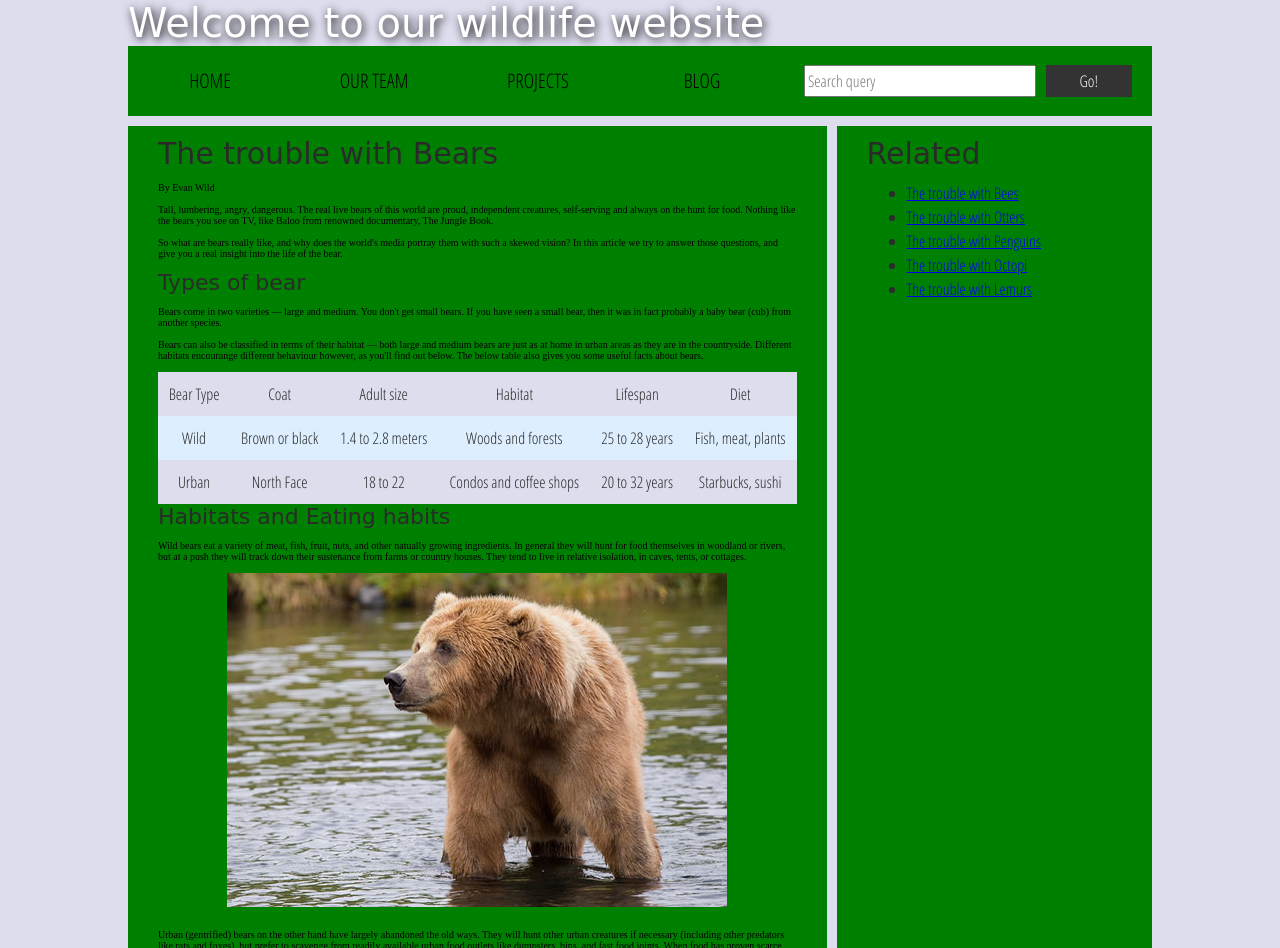
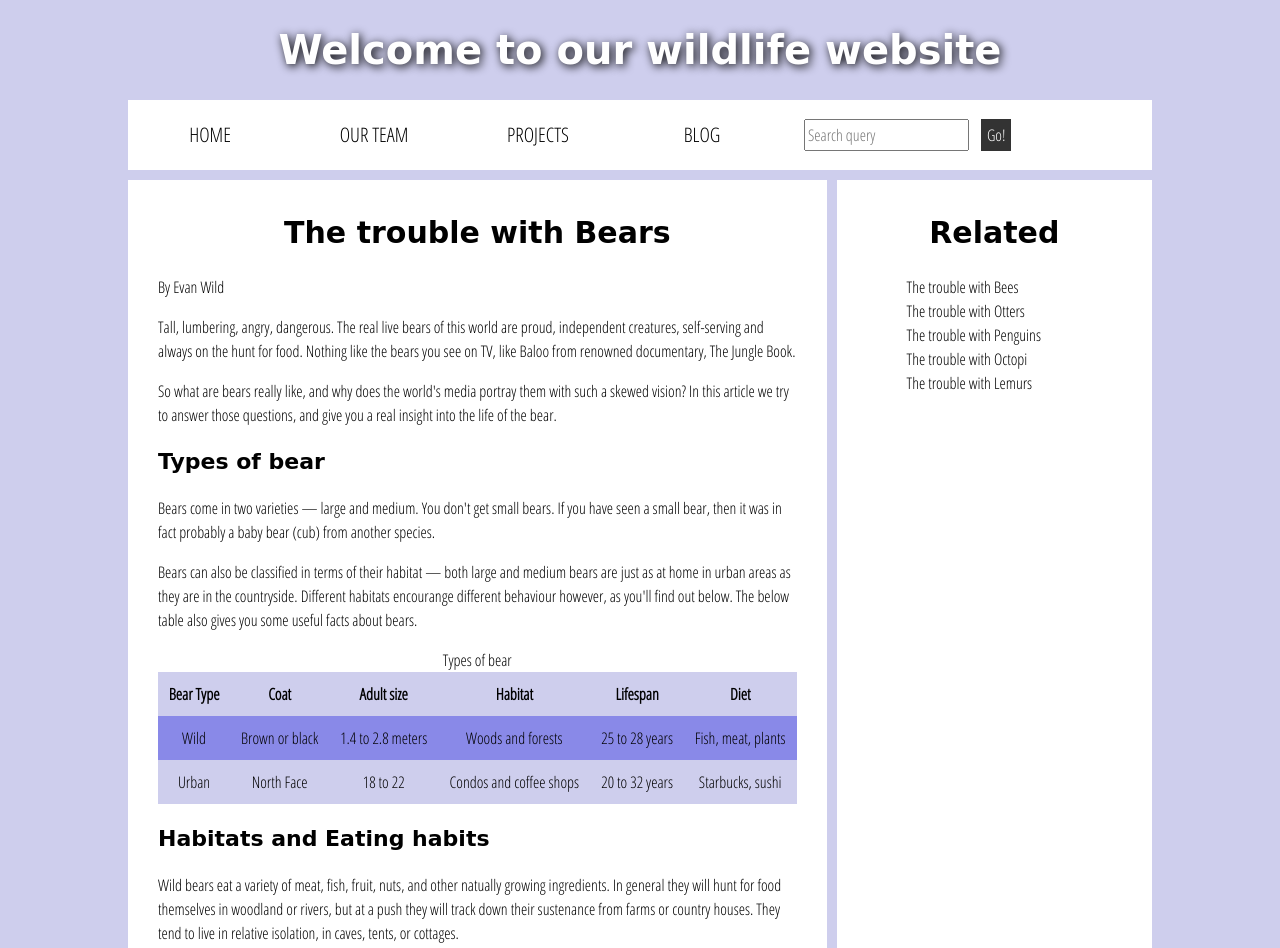
Before and after one commit to HSleidenIAT/imtue-weekopdracht-accessibility-Veracompagnr, a plain HTML site: page index.html in a window 1280 px wide. Shown: the top 948 px of the page. Drawn offline with Linux system fonts and the light colour scheme; a web font is replaced by a local one.

Commit message:
verbeterde versie van de website

```diff
--- a/index.html
+++ b/index.html
@@ -15,51 +15,45 @@
 
   <body>
     <div class="header">
-      <font size="7">Welcome to our wildlife website</font>
+      <h1>Welcome to our wildlife website</h1>
     </div>
 
-    <div class="nav">
+    <nav class="nav">
       <ul>
         <li><a href="#">Home</a></li>
         <li><a href="#">Our team</a></li>
         <li><a href="#">Projects</a></li>
         <li><a href="#">Blog</a></li>
       </ul>
-
       <form class="search">
-        <input type="search" name="q" placeholder="Search query">
+        <label for="zoekbalk">
+          <input type="search" name="search" placeholder="Search query">
           <input type="submit" value="Go!">
+        </label>
       </form>
-    </div>
+    </nav>
 
     <main>
       <article>
-        <font size="6">The trouble with Bears</font>
-        <br><br>
-        By Evan Wild
-        <br><br>
-        Tall, lumbering, angry, dangerous. The real live bears of this world are proud, independent creatures, self-serving and always on the hunt for food. Nothing like the bears you see on TV, like Baloo from renowned documentary, The Jungle Book.
-        <br><br>
-        So what are bears really like, and why does the world's media portray them with such a skewed vision? In this article we try to answer those questions, and give you a real insight into the life of the bear.
-        <br><br>
-        <font size="5">Types of bear</font>
-        <br><br>
-        Bears come in two varieties — large and medium. You don't get small bears. If you have seen a small bear, then it was in fact probably a baby bear (cub) from another species.
-        <br><br>
-        Bears can also be classified in terms of their habitat — both large and medium bears are just as at home in urban areas as they are in the countryside. Different habitats encourange different behaviour however, as you'll find out below. The below table also gives you some useful facts about bears.
-        <br><br>
+        <h2>The trouble with Bears</h2>
+        <p>By Evan Wild</p>
+        <p>Tall, lumbering, angry, dangerous. The real live bears of this world are proud, independent creatures, self-serving and always on the hunt for food. Nothing like the bears you see on TV, like Baloo from renowned documentary, The Jungle Book.</p>
+        <p>So what are bears really like, and why does the world's media portray them with such a skewed vision? In this article we try to answer those questions, and give you a real insight into the life of the bear.</p>
+
+        <h3>Types of bear</h3>
+        <p>Bears come in two varieties — large and medium. You don't get small bears. If you have seen a small bear, then it was in fact probably a baby bear (cub) from another species.</p>
+        <p>Bears can also be classified in terms of their habitat — both large and medium bears are just as at home in urban areas as they are in the countryside. Different habitats encourange different behaviour however, as you'll find out below. The below table also gives you some useful facts about bears.</p>
+
         <table>
-          <thead>
+          <caption>Types of bear</caption>
             <tr>
-              <td>Bear Type</td>
-              <td>Coat</td>
-              <td>Adult size</td>
-              <td>Habitat</td>
-              <td>Lifespan</td>
-              <td>Diet</td>
+              <th>Bear Type</td>
+              <th>Coat</td>
+              <th>Adult size</td>
+              <th>Habitat</td>
+              <th>Lifespan</td>
+              <th>Diet</td>
             </tr>
-          </thead>
-          <tbody>
             <tr>
               <td>Wild</td>
               <td>Brown or black</td>
@@ -76,83 +70,60 @@
               <td>20 to 32 years</td>
               <td>Starbucks, sushi</td>
             </tr>
-          </tbody>
         </table>
 
-        <font size="5">Habitats and Eating habits</font>
-        <br><br>
-        Wild bears eat a variety of meat, fish, fruit, nuts, and other natually growing ingredients. In general they will hunt for food themselves in woodland or rivers, but at a push they will track down their sustenance from farms or country houses. They tend to live in relative isolation, in caves, tents, or cottages.
-        <br><br>
-        <img src="media/wild-bear.jpg">
-        <br><br>
-        Urban (gentrified) bears on the other hand have largely abandoned the old ways. They will hunt other urban creatures if necessary (including other predators like rats and foxes), but prefer to scavenge from readily available urban food outlets like dumpsters, bins, and fast food joints. When food has proven scarce, urban bears have even been known to break into people's kitchens and steal essentials like baked beans, ready meals, and microwave ovens.
-        <br><br>
-        <img src="media/urban-bear.jpg">
-        <br><br>
-        Urban bears will sleep anywhere they can, from bus shelters and parks, to the toilets in McDonalds, to their own apartment.
-        <br><br>
-        <font size="5">Mating rituals</font>
-        <br><br>
-        Bears are romantic creatures by nature, and will naturally look for a mate that they can spend the rest of their lives with. They will woo a potential suitor by making their dwelling look attractive — for example with cave paintings or a bed of reeds in the case of a wild bear, and mood lighting and a Michael Bublé CD in the case of an urban bear.
+        <h3>Habitats and Eating habits</h3>
+        <p>Wild bears eat a variety of meat, fish, fruit, nuts, and other natually growing ingredients. In general they will hunt for food themselves in woodland or rivers, but at a push they will track down their sustenance from farms or country houses. They tend to live in relative isolation, in caves, tents, or cottages.</p>
+        <img src="media/wild-bear.jpg" alt="wild bear in the water">
+        <p>Urban (gentrified) bears on the other hand have largely abandoned the old ways. They will hunt other urban creatures if necessary (including other predators like rats and foxes), but prefer to scavenge from readily available urban food outlets like dumpsters, bins, and fast food joints. When food has proven scarce, urban bears have even been known to break into people's kitchens and steal essentials like baked beans, ready meals, and microwave ovens.</p>
+        <img src="media/urban-bear.jpg" alt="urban bear captive in a zoo">
+        <p>Urban bears will sleep anywhere they can, from bus shelters and parks, to the toilets in McDonalds, to their own apartment.</p>
 
+        <h3>Mating rituals</h3>
+        <p>Bears are romantic creatures by nature, and will naturally look for a mate that they can spend the rest of their lives with. They will woo a potential suitor by making their dwelling look attractive — for example with cave paintings or a bed of reeds in the case of a wild bear, and mood lighting and a Michael Bublé CD in the case of an urban bear.</p>
 
         <aside>
+          <h3>About the author</h3>
+          <p>Evan Wild is an unemployed plumber from Doncaster, who has been really "in to" wildlife since childhood. He once went to Chester Zoo on holiday, but got ill after eating a doner kebab.</p>
+          <p>He has never seen a bear, but once read a Daily Mail article about them, and thinks they sound cool.</p>
+        </aside>
 
-          <font size="5">About the author</font>
-        <br><br>
-          Evan Wild is an unemployed plumber from Doncaster, who has been really "in to" wildlife since childhood. He once went to Chester Zoo on holiday, but got ill after eating a doner kebab.
-        <br><br>
-          He has never seen a bear, but once read a Daily Mail article about them, and thinks they sound cool.
-
-        </aside>
         <section class="comments">
-          <div class="show-hide">Show comments</div>
-
+            <div class="show-hide"><a class="show-hide" href="#">Show comments</a></div>
             <div class="comment-wrapper">
-
-            <font size="6">Add comment</font>
-
+              <h2>Add comment</h2>
               <form class="comment-form">
                 <div class="flex-pair">
-                Your name:
+                  <label for="name">Your name:</label>
                   <input type="text" name="name" id="name" placeholder="Enter your name">
                 </div>
                 <div class="flex-pair">
-                Your comment:
+                  <label for="comment">Your comment:</label>
                   <input type="text" name="comment" id="comment" placeholder="Enter your comment">
                 </div>
                 <div>
                   <input type="submit" value="Submit comment">
                 </div>
               </form>
-
-            <font size="6">Comments</font>
-
+              <h2>Comments</h2>
               <ul class="comment-container">
-
                 <li>
-
                   <p>Bob Fossil</p>
-
                   <p>Oh I am so glad you taught me all about the big brown angry guys in the woods. With their sniffing little noses and their bad attitudes, they can sure be a menace — I was thinking of putting them all in a truck and driving them outta here. I run a zoo, you know.</p>
-
                 </li>
-
               </ul>
-
             </div>
         </section>
       </article>
 
       <div class="secondary">
-        <font size="6">Related</font>
-
-        <ul>
-          <li><a href="#">The trouble with Bees</a></li>
-          <li><a href="#">The trouble with Otters</a></li>
-          <li><a href="#">The trouble with Penguins</a></li>
-          <li><a href="#">The trouble with Octopi</a></li>
-          <li><a href="#">The trouble with Lemurs</a></li>
+        <h2>Related</h2>
+        <ul class="related_list">
+          <li><a class="related" href="#">The trouble with Bees</a></li>
+          <li><a class="related" href="#">The trouble with Otters</a></li>
+          <li><a class="related" href="#">The trouble with Penguins</a></li>
+          <li><a class="related" href="#">The trouble with Octopi</a></li>
+          <li><a class="related" href="#">The trouble with Lemurs</a></li>
         </ul>
       </div>
     </main>
--- a/style.css
+++ b/style.css
@@ -7,7 +7,7 @@ html, body {
 
 html {
   font-size: 10px;
-  background-color: #dde;
+  background-color: #ceceed;
 }
 
 body {
@@ -18,29 +18,29 @@ body {
 
 /* || typography */
 
-font[size="7"], font[size="6"], font[size="5"] {
+h1, h2, h3{
   font-family: 'Sonsie One', cursive;
-  color: #2a2a2a;
+  color: black;
 }
 
 p, input, li, table, label {
   font-family: 'Open Sans Condensed', sans-serif;
-  color: #2a2a2a;
+  color: black;
 }
 
-font[size="7"] {
+h1 {
   font-size: 4rem;
   text-align: center;
   color: white;
   text-shadow: 2px 2px 10px black;
 }
 
-font[size="6"] {
+h2 {
   font-size: 3rem;
   text-align: center;
 }
 
-font[size="5"] {
+h3 {
   font-size: 2.2rem;
 }
 
@@ -51,8 +51,8 @@ p, li, table {
 
 /* || header layout */
 
-div[class="nav"], article, footer, .secondary {
-  background-color: green;
+nav[class="nav"], article, footer, .secondary {
+  background-color: white;
 }
 
 article, footer, .secondary {
@@ -63,7 +63,7 @@ article {
   margin-right: 10px;
 }
 
-div[class="nav"] {
+nav[class="nav"] {
   height: 50px;
   background-color: ff80ff;
   display: flex;
@@ -71,20 +71,20 @@ div[class="nav"] {
   margin-bottom: 10px;
 }
 
-div[class="nav"] ul {
+nav[class="nav"] ul {
   padding: 0;
   list-style-type: none;
   flex: 2;
   display: flex;
 }
 
-div[class="nav"] li {
+nav[class="nav"] li {
   display: inline;
   text-align: center;
   flex: 1;
 }
 
-div[class="nav"] a {
+nav[class="nav"] a {
   display: inline-block;
   font-size: 2rem;
   text-transform: uppercase;
@@ -92,7 +92,7 @@ div[class="nav"] a {
   color: black;
 }
 
-div[class="nav"] .search {
+nav[class="nav"] .search {
   flex: 1;
   display: flex;
   align-items: center;
@@ -139,7 +139,7 @@ footer {
 
 table {
   width: 100%;
-  background-color: #dde;
+  background-color: #8989e8;
   border-collapse: collapse;
 }
 
@@ -156,7 +156,7 @@ th[scope="col"] {
 }
 
 tbody tr:nth-child(odd) {
-  background-color: #def;
+  background-color: #ceceed;
 }
 
 /* styling content images and audio */
@@ -173,19 +173,20 @@ audio {
 /* Comments styling */
 
 .comments {
-  background-color: #def;
+  background-color: #ceceed;
   padding: 10px;
 }
 
 .show-hide {
   cursor: pointer;
+  color: white;
 }
 
-.comments font[size="6"] {
+.comments{
   font-size: 2rem;
 }
 
-.comments font[size="6"]:nth-of-type(2) {
+.comments:nth-of-type(2) {
   margin-bottom: 0;
 }
 
@@ -248,3 +249,16 @@ audio {
 .comment-container li p:nth-child(2) {
   flex: 5;
 }
+
+.related_list{
+  list-style-type: none;
+}
+
+.related{
+  color: black;
+  cursor: pointer;
+  text-decoration: none;
+}
+.related:hover{
+  color: blue;
+}
```
Lines whose indentation alone changed are shown as unchanged.
